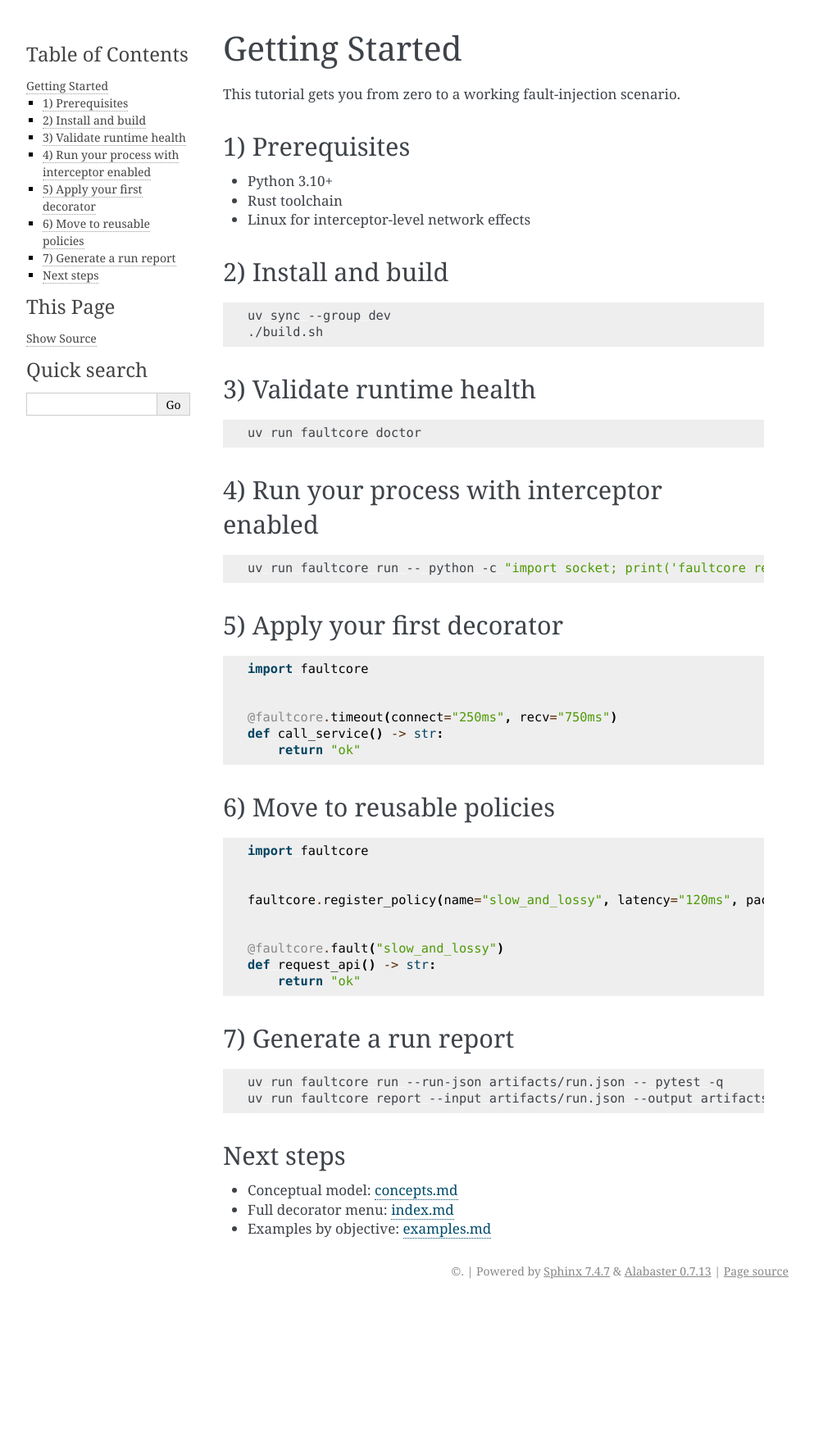
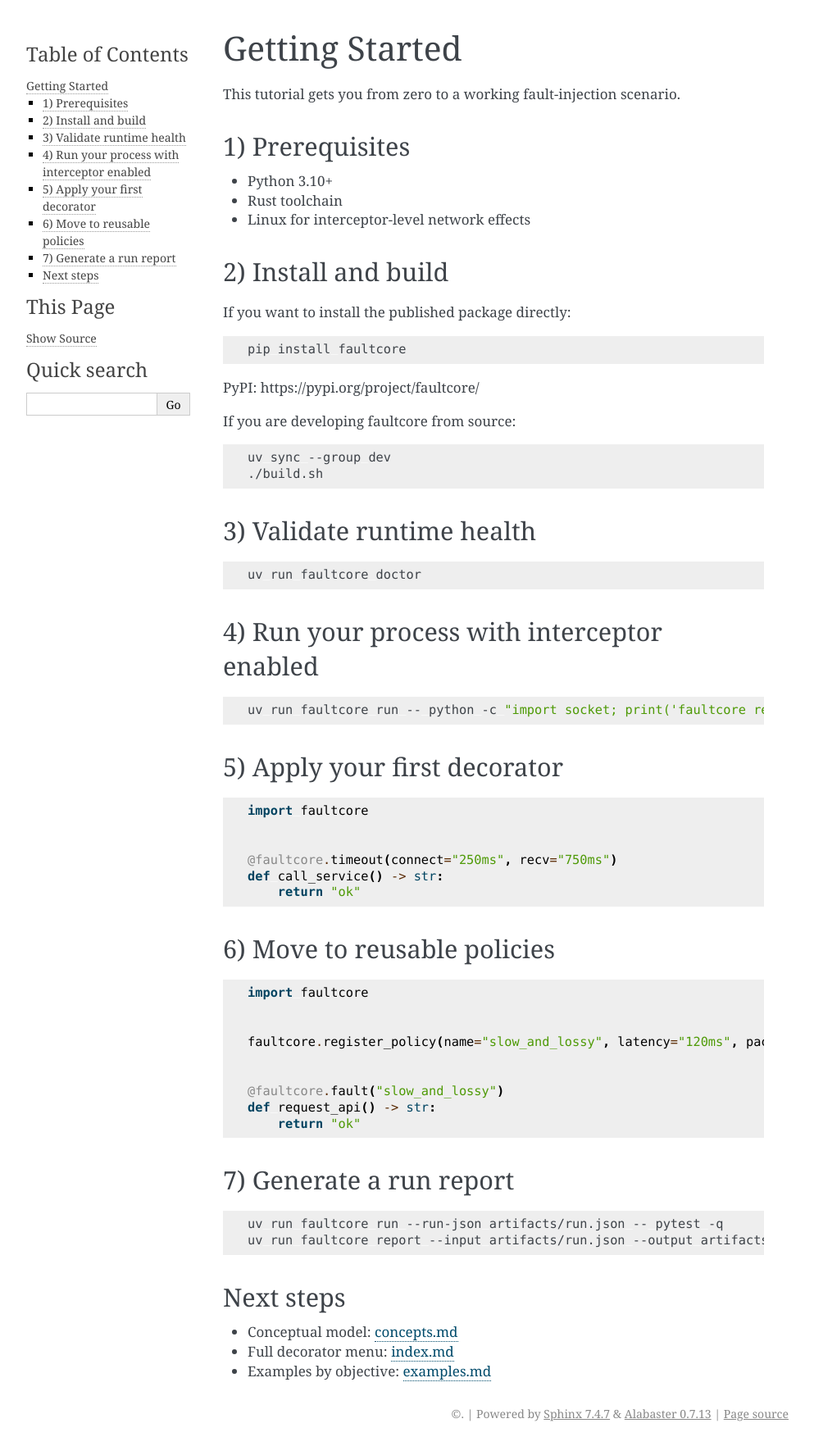
Before and after one commit to albertobadia/faultcore, a Sphinx documentation site: the page built from docs/getting_started.md, in a window 1280 px wide. Shown: the whole page at 82% size, without its empty margins (148-1141 px from the left). Built offline with Sphinx 7.4.7, drawn with Linux system fonts in a browser that asks for light colours; before the commit the page ends 1590 px from its top, so only the background shows below that.

Commit message:
IMPROVE: add badges, pip install instructions, and external documentation links (PyPI, ReadTheDocs) across README and docs ADD: docs.sh script for building Sphinx documentation

````diff
--- a/docs/getting_started.md
+++ b/docs/getting_started.md
@@ -9,6 +9,16 @@
 - Linux for interceptor-level network effects
 
 ## 2) Install and build
+
+If you want to install the published package directly:
+
+```bash
+pip install faultcore
+```
+
+PyPI: https://pypi.org/project/faultcore/
+
+If you are developing faultcore from source:
 
 ```bash
 uv sync --group dev
````
Also changed, not shown: README.md (+21 -1 lines), docs/architecture.md (+2 -0 lines), docs/index.md (+4 -1 lines), 1 other file.
